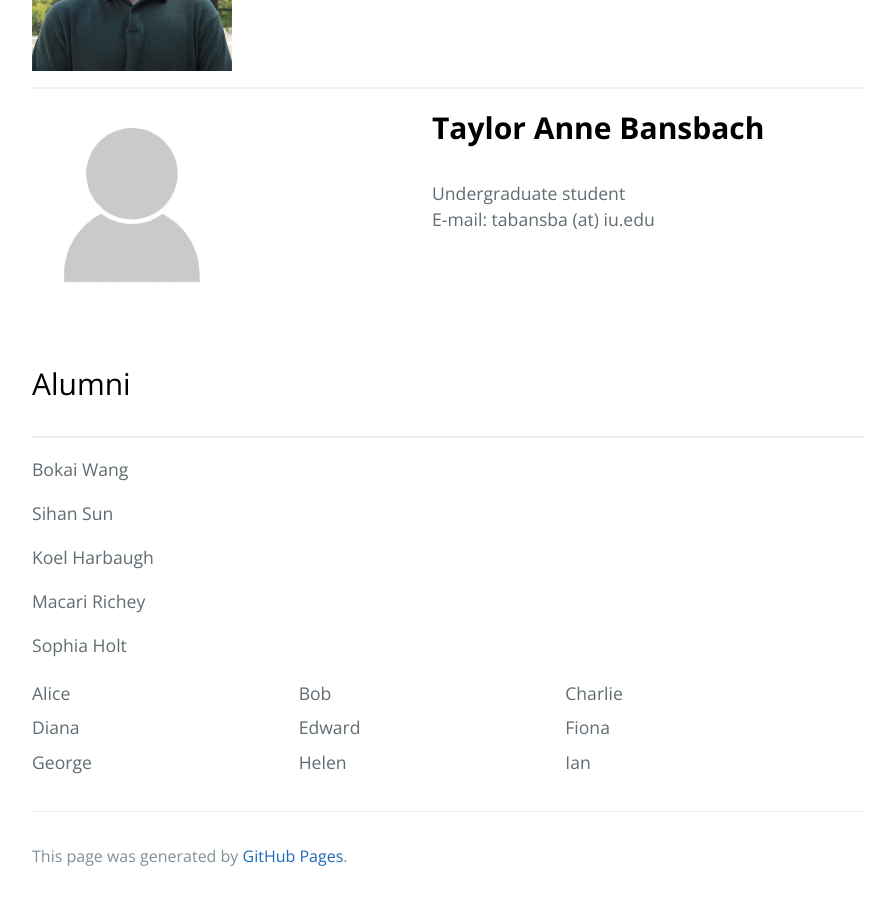
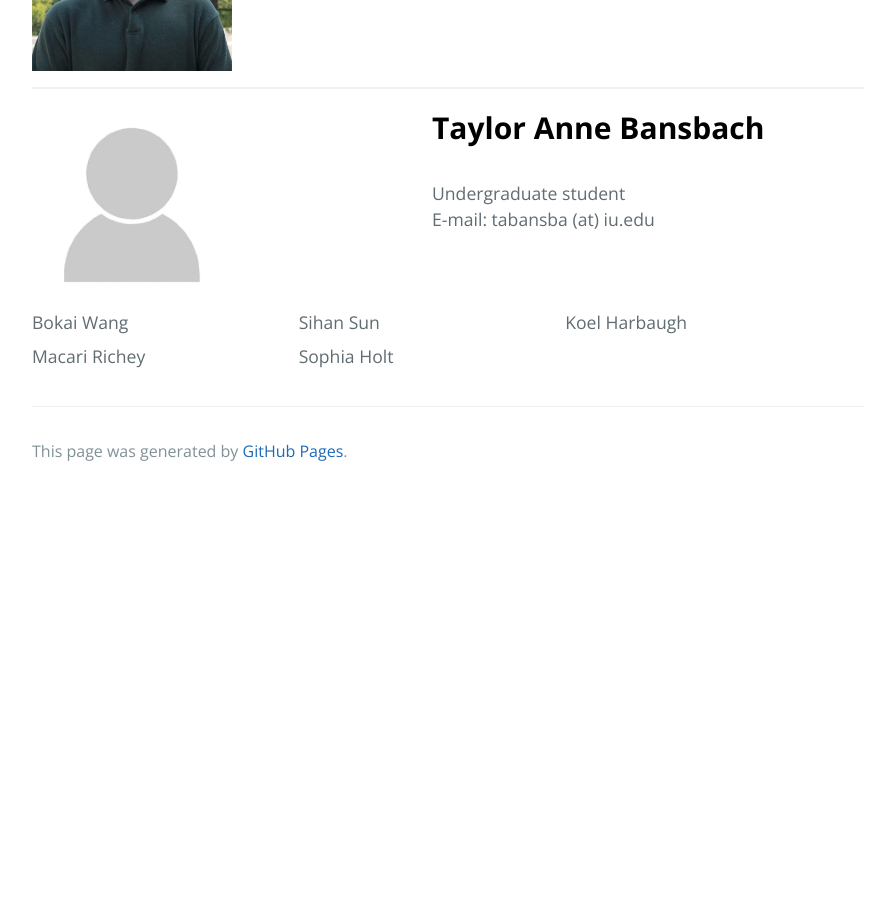
Before and after one commit to Hanmt-Lab/Hanmt-Lab.github.io, a Jekyll site: the page built from people/index.html, in a window 1280 px wide and 900 px high, scrolled down 1308 px. Shown: the whole window, without its empty margins (192-1087 px from the left). Built offline with Jekyll 4.4.1, drawn with Linux system fonts in a browser that asks for light colours; after the commit the page ends 1803 px from its top, so only the background shows below that.

Commit message:
Update index.html

```diff
--- a/people/index.html
+++ b/people/index.html
@@ -29,15 +29,6 @@ group: members
       </div>
 {% endfor %}
 
-<br>
-<p style="font-size: 30px; color: black">Alumni</p>
-<hr>
-<p>Bokai Wang</p>
-<p>Sihan Sun</p>
-<p>Koel Harbaugh</p>
-<p>Macari Richey</p>
-<p>Sophia Holt</p>
-
 <style>
   .three-columns {
     display: flex;
@@ -51,13 +42,9 @@ group: members
 </style>
 
 <div class="three-columns">
-    <div>Alice</div>
-    <div>Bob</div>
-    <div>Charlie</div>
-    <div>Diana</div>
-    <div>Edward</div>
-    <div>Fiona</div>
-    <div>George</div>
-    <div>Helen</div>
-    <div>Ian</div>
+    <div>Bokai Wang</div>
+    <div>Sihan Sun</div>
+    <div>Koel Harbaugh</div>
+    <div>Macari Richey</div>
+    <div>Sophia Holt</div>
   </div>
```
